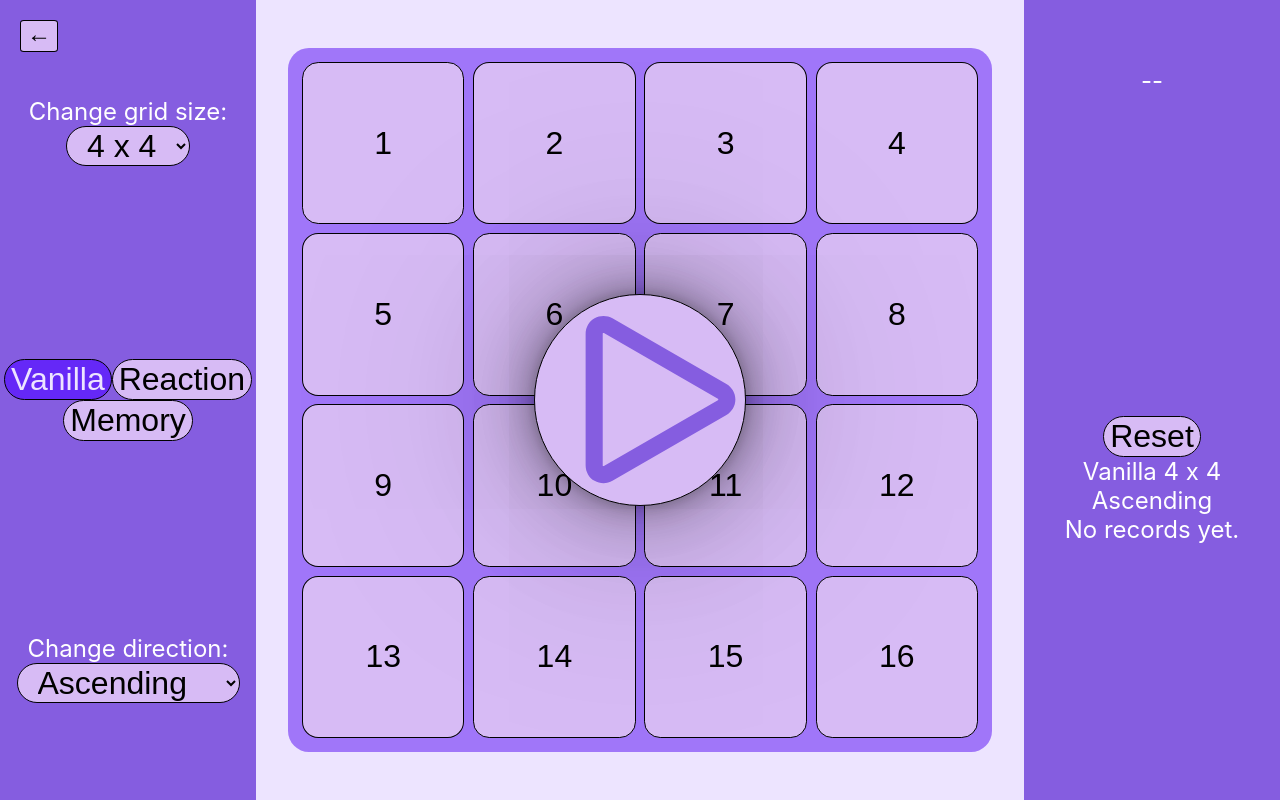
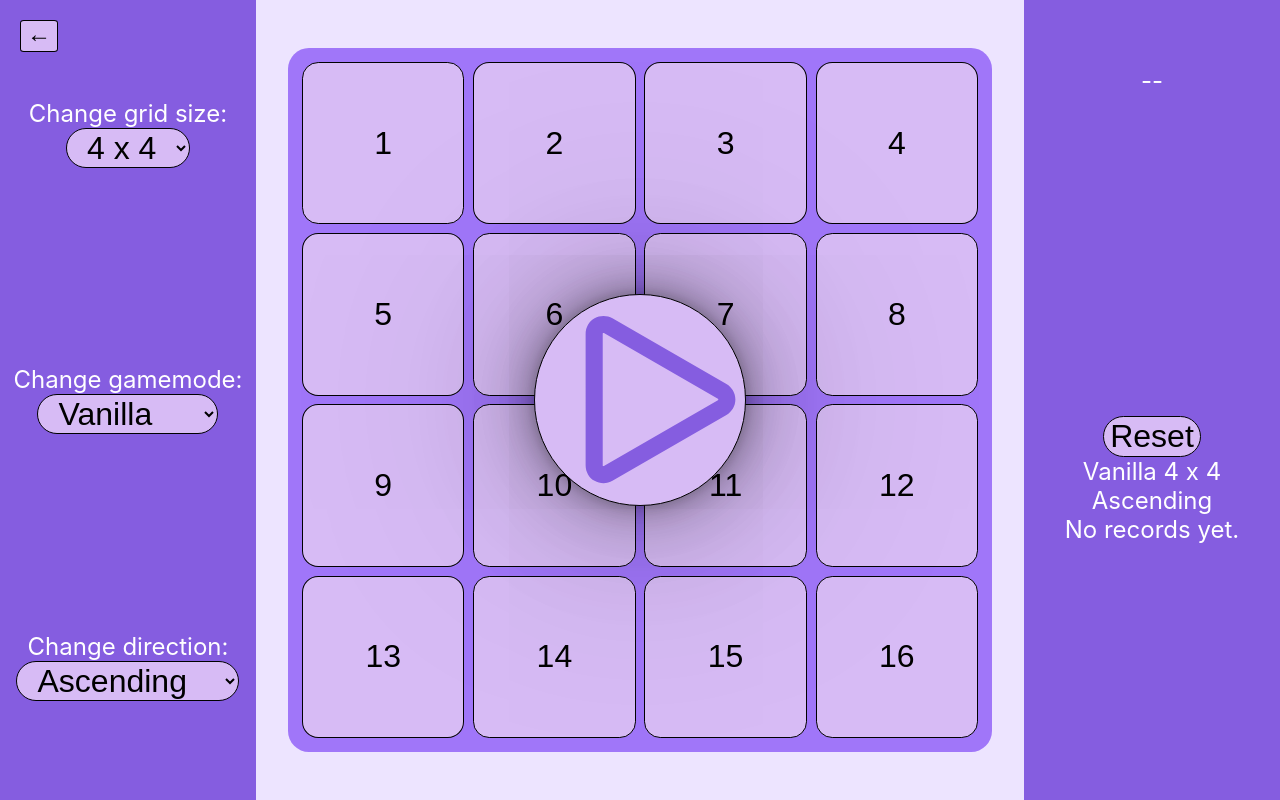
Before and after one commit to BerkYeni/schulteproject, a React (Create React App) app: page / in a window 1280 px wide. Built offline with nearby package versions, Linux system fonts and the light colour scheme.

Commit message:
made gamemode select

```diff
--- a/src/components/ControlPanel/GameModeSettings.tsx
+++ b/src/components/ControlPanel/GameModeSettings.tsx
@@ -12,7 +12,22 @@ const GameModeSettings: FC<GameModeSettingsProps> = (props) => {
 
   return (
     <div className="gameModeSettings">
-      {gameModes.map((mode, index) => (
+      <label htmlFor="gameModeSetting">Change gamemode:</label><br/>
+
+      <select name="gameModeSetting" id="gameModeSetting" onChange={(event) => onGameModeChange(parseInt(event.target.value))}>
+        {gameModes.map((mode, index) => (
+          <option
+            selected={mode === gameMode ? true : false}
+            className={gameMode === mode ? "clicked" : ""}
+            key={index}
+            value={mode}
+          >
+            {gameModeToDisplay(mode)}
+          </option>
+        ))}
+      </select>
+
+      {/* {gameModes.map((mode, index) => (
         <button
           className={gameMode === mode ? "clicked" : ""}
           key={index}
@@ -20,7 +35,7 @@ const GameModeSettings: FC<GameModeSettingsProps> = (props) => {
         >
           {gameModeToDisplay(mode)}
         </button>
-      ))}
+      ))} */}
     </div>
   )
 }
```
